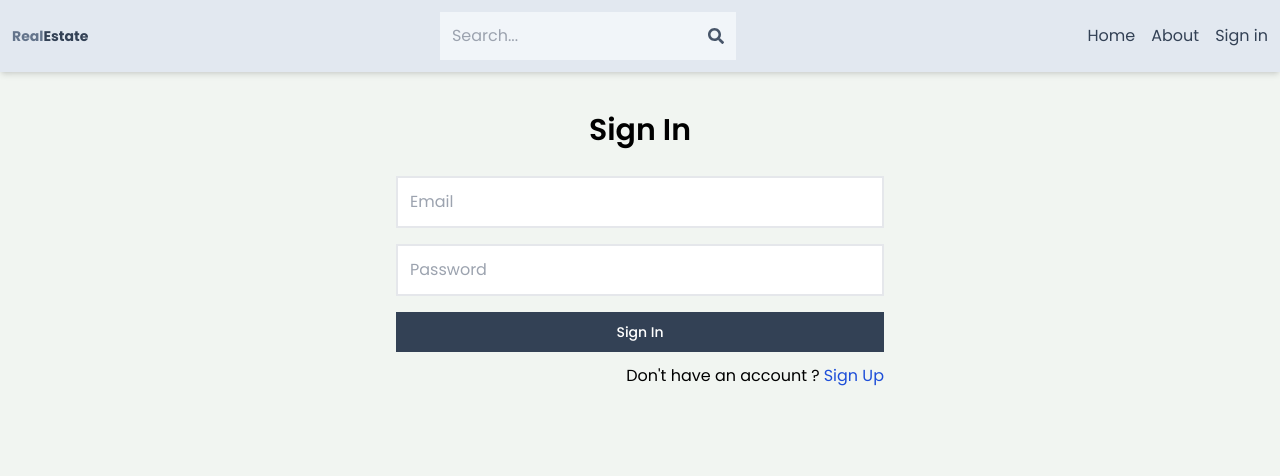
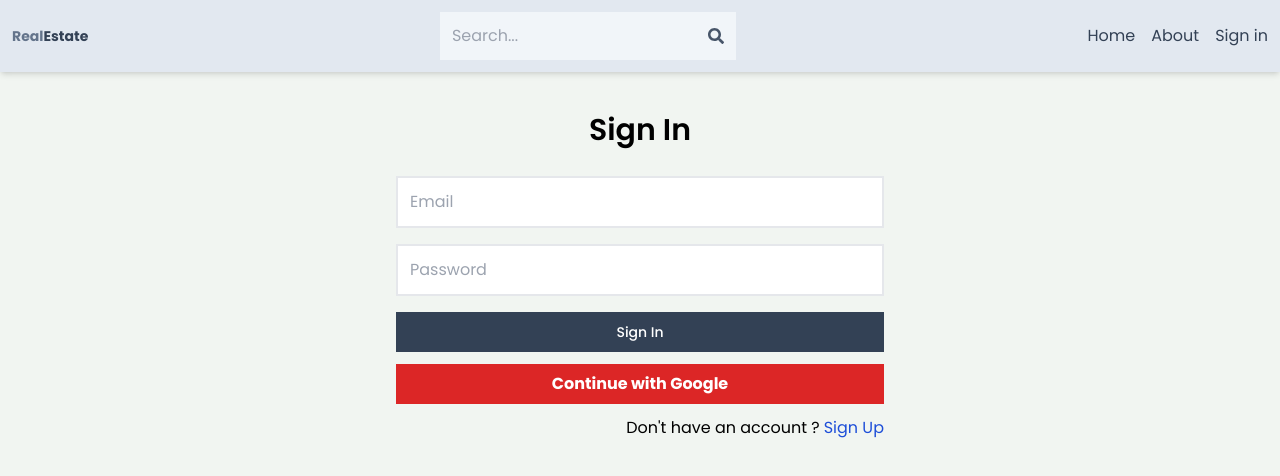
Before and after one commit to yatharth-7022/real-estate-management-app, a React (Vite) app in the folder client/: page /signin in a window 1280 px wide. Shown: the top 476 px of the page. Built offline with nearby package versions, Linux system fonts and the light colour scheme.

Commit message:
addong gogle sign in button not auth yet

```diff
--- /dev/null
+++ b/client/src/Common/ui/GoogleSignInButton.jsx
@@ -0,0 +1,12 @@
+const GoogleSignInButton = () => {
+  return (
+    <button
+      type="button"
+      className="bg-red-600 w-full py-2 text-white font-bold rounded-lg flex items-center justify-center gap-2 hover:bg-red-700"
+    >
+      Continue with Google
+    </button>
+  );
+};
+
+export default GoogleSignInButton;
--- a/client/src/pages/Home.jsx
+++ b/client/src/pages/Home.jsx
@@ -1,7 +1,7 @@
 import useUser from "../hooks/useUser";
 
 export const Home = () => {
-  const { data: user, isLoading } = useUser();
+  const { data: user } = useUser();
   console.log(user, "this is user data");
   return <div>Home</div>;
 };
--- a/client/src/pages/SignIn.jsx
+++ b/client/src/pages/SignIn.jsx
@@ -2,6 +2,7 @@ import { useState } from "react";
 import { Button } from "../Common/ui/button";
 import { Link } from "react-router-dom";
 import useSignIn from "../hooks/useSignIn";
+import GoogleSignInButton from "../Common/ui/GoogleSignInButton";
 export const SignIn = () => {
   const [formData, setFormData] = useState({});
   const { mutate: signin, isLoading, error } = useSignIn();
@@ -33,10 +34,12 @@ export const SignIn = () => {
           placeholder="Password"
           onChange={handleChange}
         />
-        <div className="flex justify-center">
+        <div className="flex flex-col gap-3 justify-center">
+          {" "}
           <Button disabled={isLoading} variant="secondary">
             {isLoading ? "Just a minute!" : "Sign In"}
           </Button>
+          <GoogleSignInButton />
         </div>
       </form>
       {error && <p className="text-red-500">{error.message}</p>}
--- a/client/src/pages/SignUp.jsx
+++ b/client/src/pages/SignUp.jsx
@@ -2,6 +2,7 @@ import { useState } from "react";
 import { Button } from "../Common/ui/button";
 import { Link } from "react-router-dom";
 import useSignUp from "../hooks/useSignUp";
+import GoogleSignInButton from "../Common/ui/GoogleSignInButton";
 export const SignUp = () => {
   const [formData, setFormData] = useState({});
 
@@ -42,10 +43,11 @@ export const SignUp = () => {
           placeholder="Password"
           onChange={handleChange}
         />
-        <div className="flex justify-center">
+        <div className="flex flex-col gap-3 justify-center">
           <Button disabled={isLoading} variant="secondary">
             {isLoading ? "Just a minute!" : "Sign Up"}
           </Button>
+          <GoogleSignInButton />
         </div>
       </form>
       {error && <p className="text-red-500">{error.message}</p>}
```
